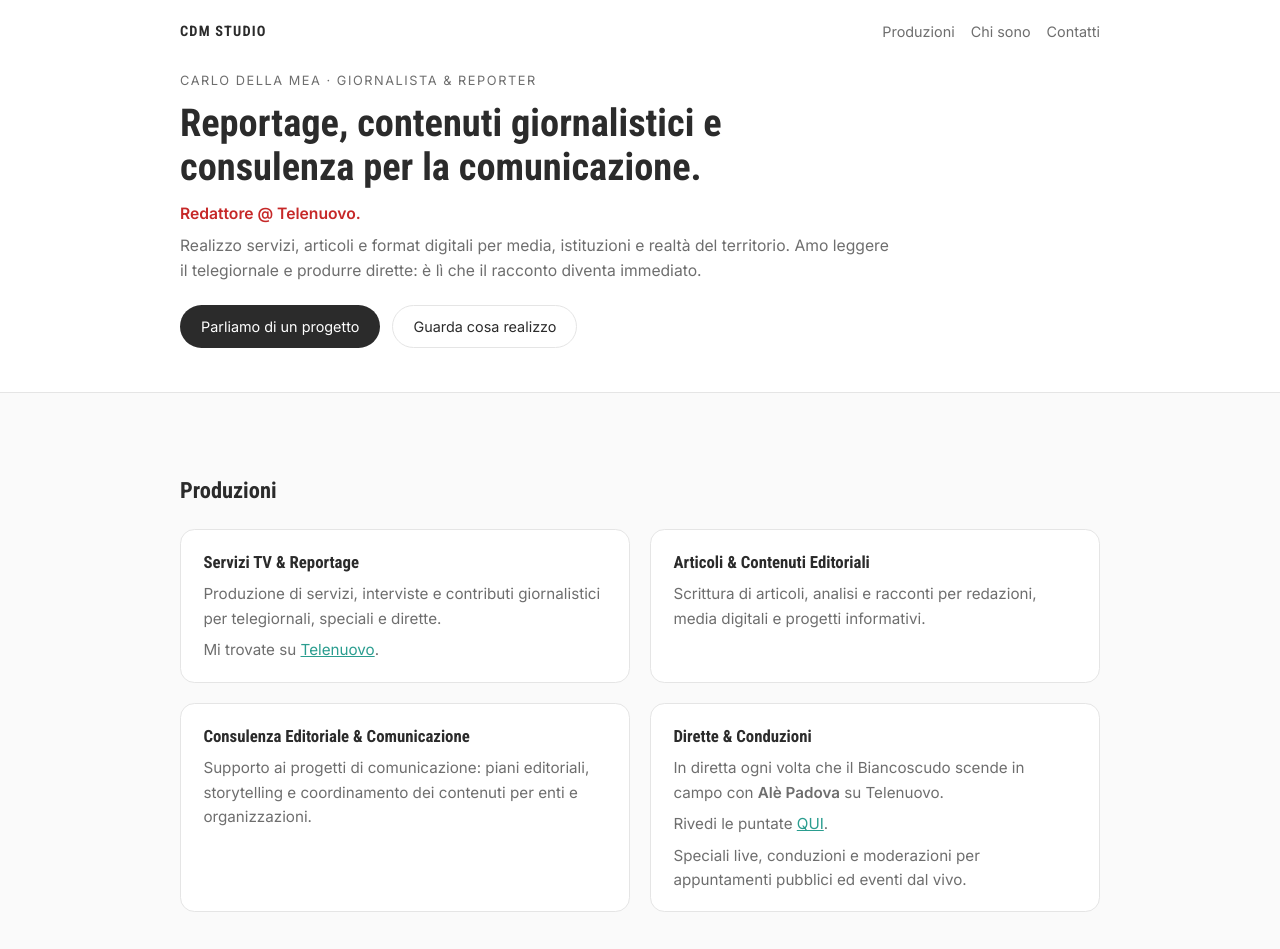
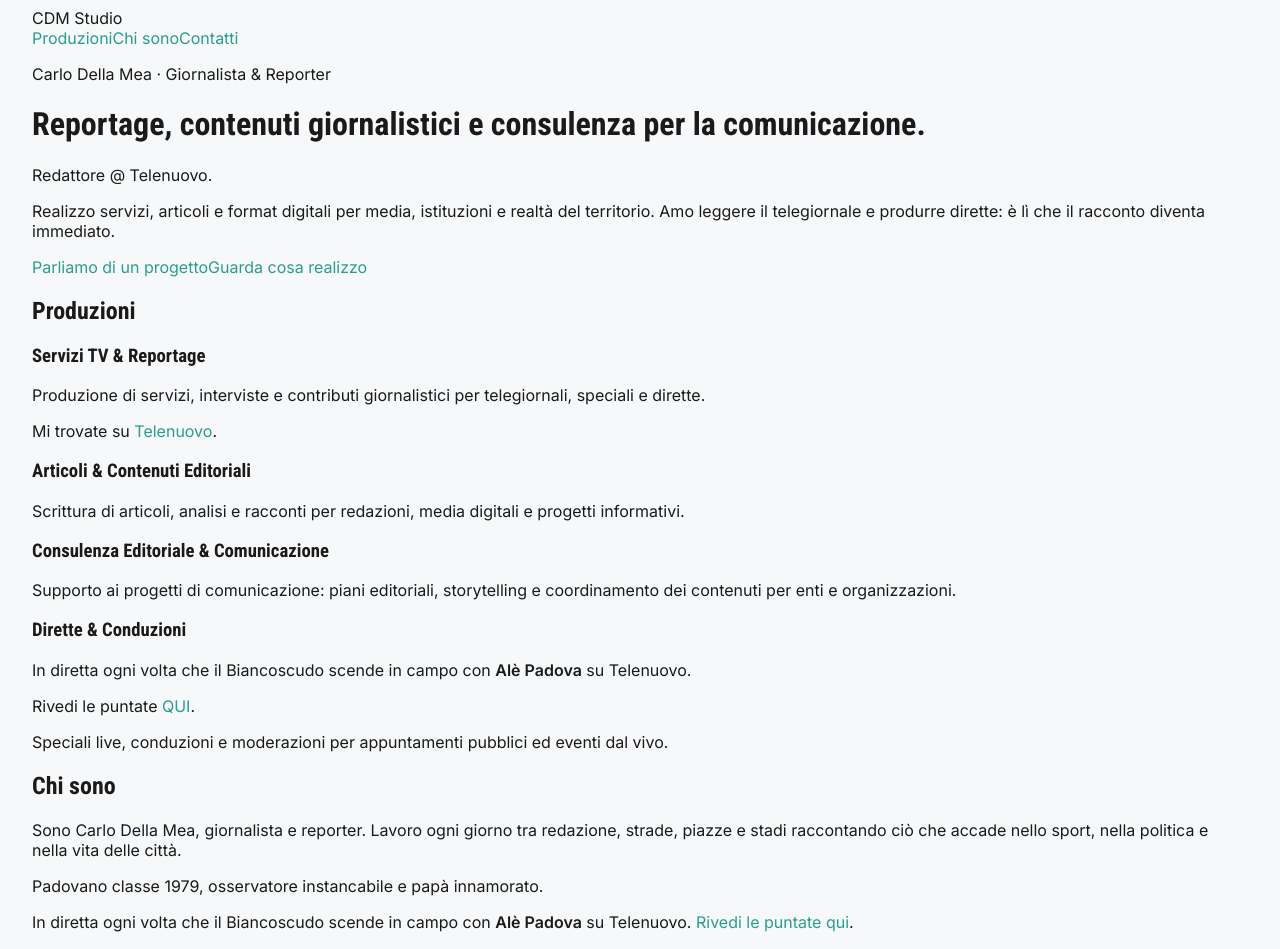
Before and after one commit to carlodellamea-blip/cdm-studio, a Next.js app: page / in a window 1280 px wide. Shown: the top 949 px of the page. Built offline with nearby package versions, Linux system fonts and the light colour scheme.

Commit message:
Update globals.css

```diff
--- a/app/globals.css
+++ b/app/globals.css
@@ -1,270 +1,36 @@
-/* FONT IMPORT */
 @import url("https://fonts.googleapis.com/css2?family=Inter:wght@400;500;600&family=Roboto+Condensed:wght@700&display=swap");
 
-/* PALETTE CDM STUDIO */
 :root {
+  --cdm-bg: #f7f8f9;
+  --cdm-text: #1a1a1a;
+  --cdm-muted: #6d6d6d;
   --cdm-teal: #2a9d8f;
-  --cdm-gray-900: #2b2b2b;
-  --cdm-gray-600: #6e6e6e;
-  --cdm-gray-200: #e5e5e5;
-  --cdm-bg: #fafafa;
-  --cdm-white: #ffffff;
-  --cdm-red: #c62828;
-}
+  --cdm-red: #d62828;
+  --cdm-light: #e6f4f1;
+  --cdm-border: #e0e0e0;
 
-/* RESET BASE */
-* {
-  margin: 0;
-  padding: 0;
-  box-sizing: border-box;
-}
-
-html,
-body {
-  min-height: 100%;
+  --font-body: "Inter", sans-serif;
+  --font-heading: "Roboto Condensed", sans-serif;
 }
 
 body {
-  font-family: "Inter", system-ui, -apple-system, BlinkMacSystemFont, "Segoe UI", sans-serif;
-  line-height: 1.6;
-  color: var(--cdm-gray-900);
   background: var(--cdm-bg);
+  color: var(--cdm-text);
+  font-family: var(--font-body);
+  padding: 0 1.5rem;
 }
 
-/* LAYOUT GENERALE */
-.cdm-page {
-  min-height: 100vh;
-  display: flex;
-  flex-direction: column;
+h1,
+h2,
+h3 {
+  font-family: var(--font-heading);
 }
 
-.cdm-shell {
-  max-width: 960px;
-  margin: 0 auto;
-  padding: 0 1.25rem;
-}
-
-.cdm-main {
-  padding: 2.5rem 0 3rem;
-}
-
-/* NAV + HERO */
-.cdm-hero {
-  background: var(--cdm-white);
-  border-bottom: 1px solid var(--cdm-gray-200);
-  padding: 1.25rem 0 2.75rem;
-}
-
-.cdm-nav {
-  display: flex;
-  align-items: center;
-  justify-content: space-between;
-  gap: 1rem;
-  margin-bottom: 1.75rem;
-}
-
-.cdm-logo {
-  font-family: "Roboto Condensed", system-ui, sans-serif;
-  font-weight: 700;
-  letter-spacing: 0.08em;
-  text-transform: uppercase;
-  font-size: 0.9rem;
-}
-
-.cdm-nav-links {
-  display: flex;
-  flex-wrap: wrap;
-  gap: 1rem;
-  font-size: 0.9rem;
-}
-
-.cdm-nav-links a {
-  text-decoration: none;
-  color: var(--cdm-gray-600);
-}
-
-.cdm-nav-links a:hover {
-  color: var(--cdm-gray-900);
-}
-
-.cdm-hero-content {
-  max-width: 720px;
-}
-
-.cdm-kicker {
-  font-size: 0.8rem;
-  text-transform: uppercase;
-  letter-spacing: 0.12em;
-  color: var(--cdm-gray-600);
-  margin-bottom: 0.6rem;
-}
-
-.cdm-hero h1 {
-  font-family: "Roboto Condensed", system-ui, sans-serif;
-  font-size: clamp(2rem, 3.2vw, 2.4rem);
-  line-height: 1.15;
-  margin-bottom: 0.75rem;
-  color: var(--cdm-gray-900);
-}
-
-.cdm-hero-line {
-  font-size: 0.98rem;
-  color: var(--cdm-gray-600);
-  margin-bottom: 0.4rem;
-}
-
-.cdm-hero-line-strong {
-  font-weight: 600;
-  color: var(--cdm-red);
-}
-
-.cdm-hero-cta {
-  display: flex;
-  flex-wrap: wrap;
-  gap: 0.75rem;
-  margin-top: 1.4rem;
-}
-
-/* BOTTONI */
-.cdm-btn {
-  display: inline-flex;
-  align-items: center;
-  justify-content: center;
-  padding: 0.55rem 1.25rem;
-  border-radius: 999px;
-  font-size: 0.9rem;
-  border: 1px solid transparent;
-  text-decoration: none;
-  cursor: pointer;
-  transition: background 0.15s ease, color 0.15s ease, border-color 0.15s ease;
-}
-
-.cdm-btn-primary {
-  background: var(--cdm-gray-900);
-  color: var(--cdm-white);
-}
-
-.cdm-btn-primary:hover {
-  background: #000000;
-}
-
-.cdm-btn-secondary {
-  background: var(--cdm-white);
-  color: var(--cdm-gray-900);
-  border-color: var(--cdm-gray-200);
-}
-
-.cdm-btn-secondary:hover {
-  background: #f3f3f3;
-}
-
-/* SEZIONI */
-.cdm-section {
-  padding: 2.5rem 0;
-}
-
-.cdm-section-alt {
-  background: var(--cdm-bg);
-  border-top: 1px solid var(--cdm-gray-200);
-  border-bottom: 1px solid var(--cdm-gray-200);
-}
-
-.cdm-section h2 {
-  font-family: "Roboto Condensed", system-ui, sans-serif;
-  font-size: 1.4rem;
-  margin-bottom: 1.25rem;
-}
-
-/* GRID PRODUZIONI */
-.cdm-grid {
-  display: grid;
-  gap: 1.25rem;
-}
-
-.cdm-card {
-  background: var(--cdm-white);
-  border-radius: 0.9rem;
-  padding: 1.2rem 1.4rem;
-  border: 1px solid var(--cdm-gray-200);
-}
-
-.cdm-card h3 {
-  font-family: "Roboto Condensed", system-ui, sans-serif;
-  font-size: 1.05rem;
-  margin-bottom: 0.4rem;
-}
-
-.cdm-card p {
-  font-size: 0.95rem;
-  color: var(--cdm-gray-600);
-}
-
-.cdm-extra {
-  margin-top: 0.45rem;
-}
-
-/* TESTO GENERICO */
-.cdm-text-block {
-  display: grid;
-  gap: 0.8rem;
-  font-size: 0.97rem;
-  color: var(--cdm-gray-600);
-}
-
-.cdm-text-block strong {
-  color: var(--cdm-gray-900);
-}
-
-/* LINK GENERICI */
 a {
   color: var(--cdm-teal);
+  text-decoration: none;
 }
 
 a:hover {
   text-decoration: underline;
 }
-
-/* FOOTER */
-.cdm-footer {
-  margin-top: auto;
-  border-top: 1px solid var(--cdm-gray-200);
-  background: var(--cdm-white);
-  padding: 1.75rem 0;
-  font-size: 0.85rem;
-  color: var(--cdm-gray-600);
-}
-
-.cdm-footer-inner {
-  display: flex;
-  flex-direction: column;
-  gap: 0.3rem;
-}
-
-/* RESPONSIVE */
-@media (min-width: 768px) {
-  .cdm-grid {
-    grid-template-columns: repeat(2, minmax(0, 1fr));
-  }
-
-  .cdm-footer-inner {
-    flex-direction: row;
-    justify-content: space-between;
-    align-items: center;
-  }
-}
-
-@media (max-width: 640px) {
-  .cdm-nav {
-    flex-direction: column;
-    align-items: flex-start;
-  }
-
-  .cdm-hero {
-    padding-top: 1rem;
-  }
-
-  .cdm-hero-cta {
-    flex-direction: column;
-    align-items: flex-start;
-  }
-}
```
